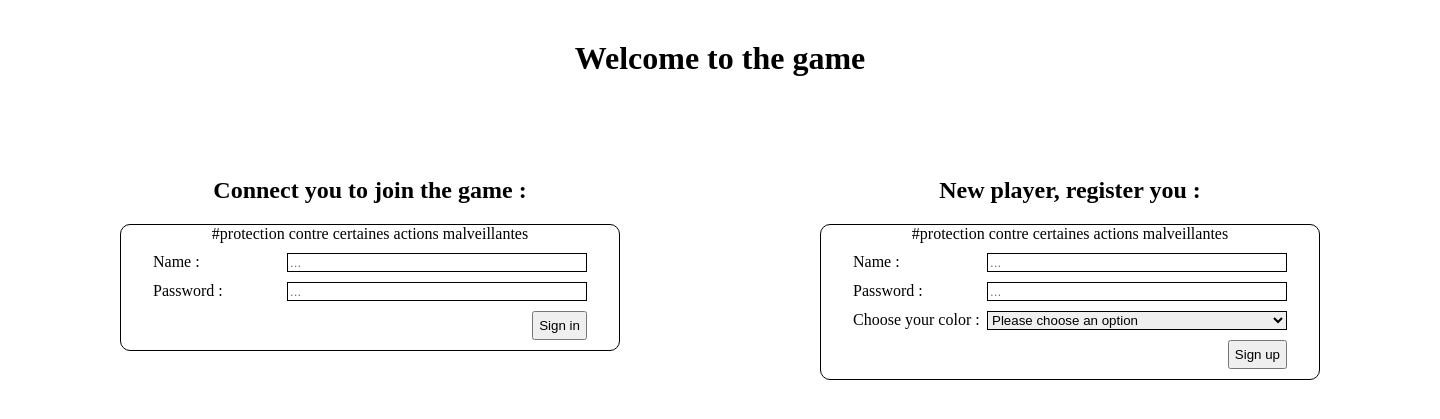
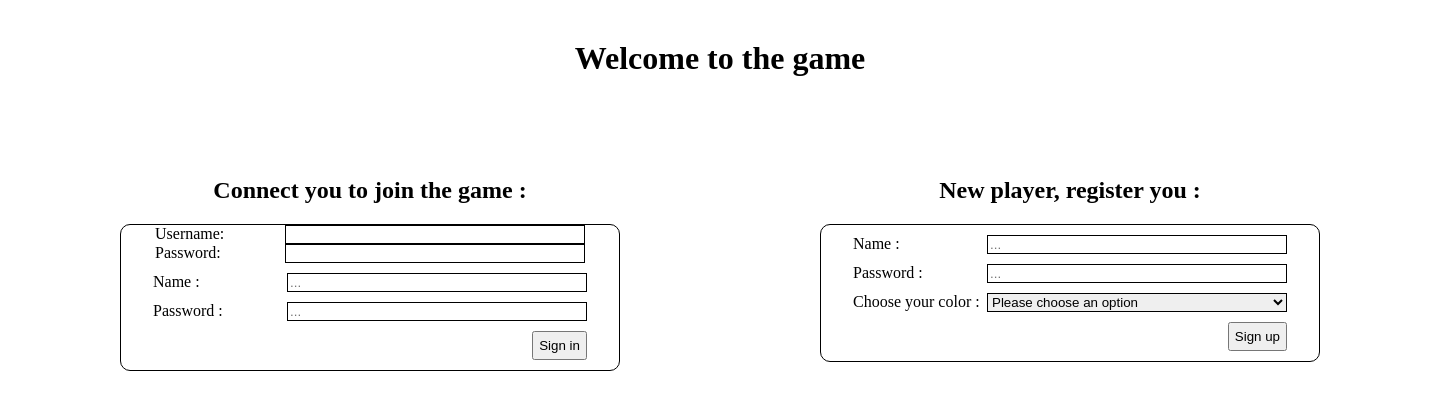
Before and after one commit to GattaFurn/ProjetIA, a Django app: page /connection/ in a window 1440 px wide. Shown: the top 419 px of the page. Run offline with Django 3.2, Linux system fonts and the light colour scheme.

Commit message:
Update index.html

```diff
--- a/connection/templates/connection/index.html
+++ b/connection/templates/connection/index.html
@@ -14,7 +14,7 @@
 </html>
 
 -->
-{% load static %}
+{% load static %} <!--Génère l'url absolue des fichiers statiques-->
 
 <html>
 	<head>
@@ -81,8 +81,9 @@
 
 	    <div class="connect_form">
 	    	<h2>Connect you to join the game :</h2>
-			<form method="POST" action="/connection/">
-				{% csrf_token %} #protection contre certaines actions malveillantes
+			<form method="POST" action="/connection/"> <!--Action : url vers lequel les données doivent être envoyée-->
+				{% csrf_token %} <!--protection contre certaines actions malveillantes-->
+				{{ form }}
 		    	<div>
 		    		<label for="name">Name : </label>
 		    		<input type="text" id="name" name="player_name" required="" placeholder="..." maxlength="50">
@@ -100,7 +101,7 @@
 	    <div class="connect_form">
 	    	<h2>New player, register you :</h2>
 			<form method="POST" action="/connection/">
-				{% csrf_token %} #protection contre certaines actions malveillantes
+				{% csrf_token %} <!--protection contre certaines actions malveillantes-->
 		    	<div>
 		    		<label for="name">Name : </label>
 		    		<input type="text" id="name" name="player_name" required="" placeholder="..." maxlength="50">
```
